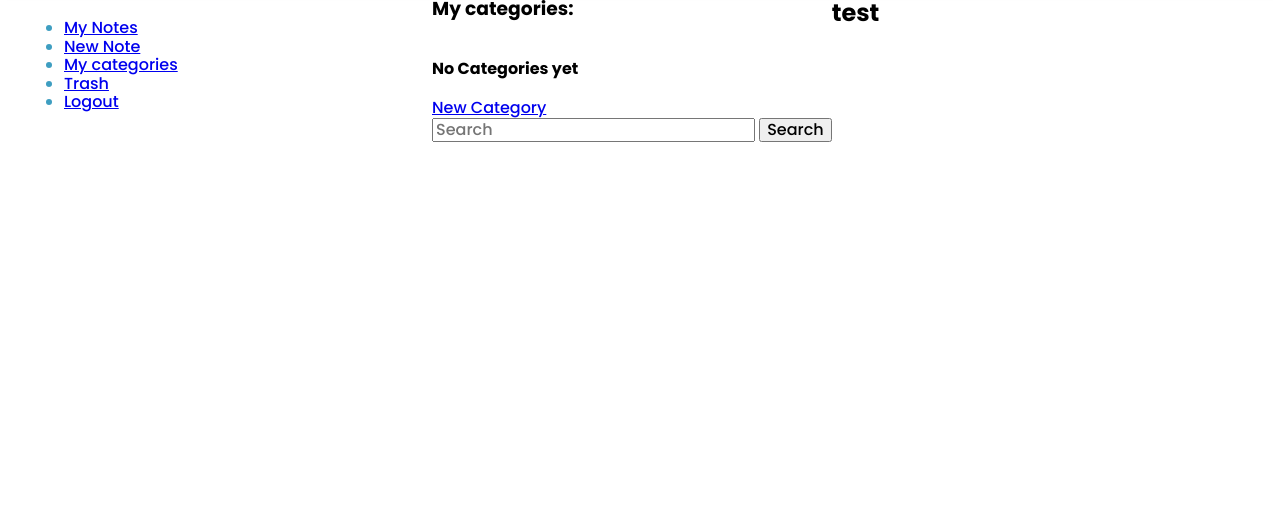
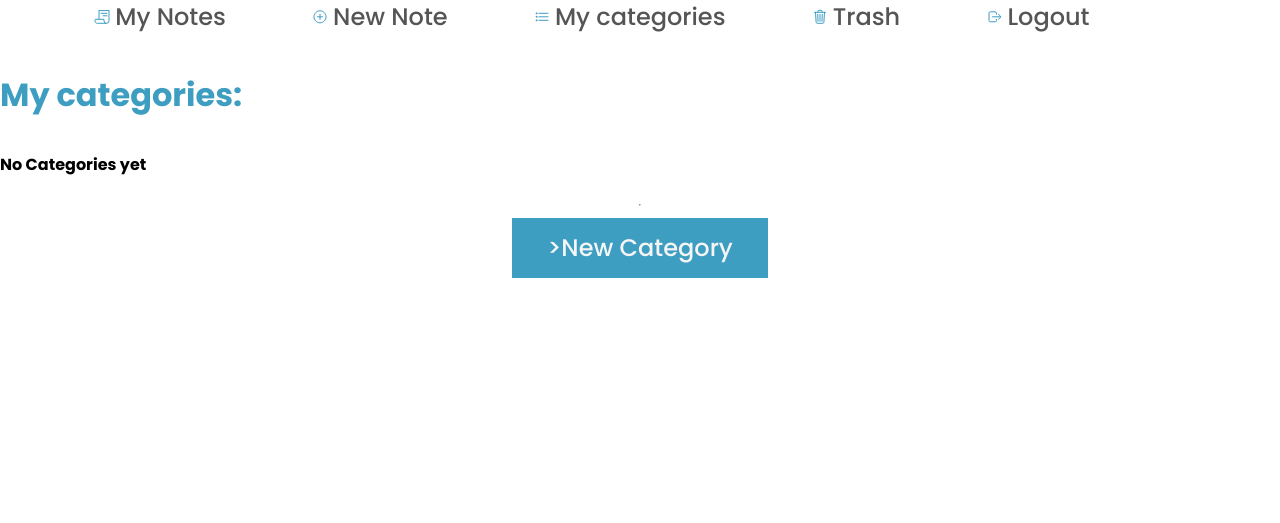
Before and after one commit to AgneNava/my_notes, a Django app: page /notes_mine/mycategories/ in a window 1280 px wide. Shown: the part 169-692 px from the top of the page. Run offline with Django 4.2, Linux system fonts and the light colour scheme; a user stored in the database is signed in; data comes from the database, SQL or seed files in the repository; both versions use the stored data as it was after the commit; some libraries are stand-ins or nearby versions.

Commit message:
Notes screen css

```diff
--- a/notes_mine/static/notes_mine/style.css
+++ b/notes_mine/static/notes_mine/style.css
@@ -42,11 +42,12 @@ header img {
   flex-direction: row;
 }
 
-.main-header-nav-stranger > a, .main-header-nav-user > a {
+.main-header-nav-stranger > a, .main-header-nav-user > a, .listed-ancor-items {
   text-decoration: none;
   font-size: 1.5rem;
   color: #555555;
   padding-left: 1rem;
+
 }
 
 .main-header-nav-stranger, .main-header-nav-user a:last-child {
@@ -60,13 +61,33 @@ header img {
 
 .main-section {
   display: flex;
+  flex-direction: column;
+}
+
+.main-section .sidebar {
+  display: flex;
+  flex-direction: row;
+  justify-content: space-evenly;
+  color: #3e9ec1;
+  padding: 1.5rem;
+  width: 90%;
+}
+
+.main-section .sidebar div {
+  display: flex;
   flex-direction: row;
 }
 
-.main-section .sidebar {
-  color: #3e9ec1;
-  padding: 1.5rem;
-  width: 30%;
+.main-section .sidebar div > ion-icon {
+  height: 100%;
+  padding-right: 0.3rem;
+}
+
+.main-section .sidebar div > a {
+  text-decoration: none;
+  font-size: 1.5rem;
+  color: #555555;
+  padding-right: 1rem;
 }
 
 .main-section .front {
@@ -79,8 +100,7 @@ header img {
   display: flex;
   flex-direction: row;
   align-content: stretch;
-  justify-content: center;
-
+  justify-content: space-around;
   padding: 1rem;
   flex-wrap: wrap;
 
@@ -90,11 +110,12 @@ header img {
   display: flex;
   flex-direction: column;
   width: 25%;
-  padding: 0.5rem;
+  /* padding: 0.5rem; */
   margin: 2rem;
   border: 1px solid #3e9ec1;
-  border-style: groove;
-  border-radius: 0.5rem;
+  color: #555555;
+  /* border-style: groove; */
+  /* border-radius: 0.5rem; */
 }
 
 .note-screen > img {
@@ -105,20 +126,27 @@ header img {
   display: flex;
   flex-direction: row;
   justify-content: center;
-  padding-top: 2.5rem;
+  /* padding-top: 2.5rem; */
 }
 .create-buttons > button {
   background-color: #3e9ec1;
-  border-radius: 0.5rem;
+  /* border-radius: 0.5rem; */
   font-size: 1.5rem;
-
   padding: 1rem;
   width: 20%;
-  margin: 1rem;
+  margin: 0.3rem;
   border: none;
 }
 
 .create-buttons button > a {
   color: whitesmoke;
   text-decoration: none;
+
 }
+
+
+
+.title-style {
+  color: #3e9ec1;
+  padding-left: 3rem;
+}
--- a/notes_mine/templates/base.html
+++ b/notes_mine/templates/base.html
@@ -43,7 +43,7 @@
               <button type="submit">Search</button>
             </form>
             <a href="{% url 'notes_mine:index' %}">Home</a>
-            <a href="{% url 'notes_mine:profile' %}">{{ user.get_username }} profile</a>
+            <a href="{% url 'notes_mine:profile' %}">{{ user.get_username }} <ion-icon name="person"></ion-icon></a>
 
           </div>
 
@@ -68,21 +68,48 @@
 
       <div class="main-section sidebar">
         {% block sidebar %}
+
+        <div>
+          <ion-icon name="receipt-outline"></ion-icon>
+          <a href="{% url 'notes_mine:mynotes' %}">My Notes</a>
+        </div>
+        <div>
+          <ion-icon name="add-circle-outline"></ion-icon>
+          <a href="{% url 'notes_mine:my-new-note' %}">New Note</a>
+        </div>
+        <div>
+          <ion-icon name="list-outline"></ion-icon>
+          <a href="{% url 'notes_mine:mycategories' %}">My categories</a>
+        </div>
+        <div>
+          <ion-icon name="trash-outline"></ion-icon>
+          <a href="#">Trash</a>
+        </div>
+        <div>
+          <ion-icon name="log-out-outline"></ion-icon>
+          <a href="{% url 'logout' %}">Logout</a>
+        </div>
+<!--
         <ul class="">
-          <li><a href="{% url 'notes_mine:index' %}">My Notes</a></li>
+          <li><a href="{% url 'notes_mine:mynotes' %}">My Notes</a></li>
           <li><a href="{% url 'notes_mine:my-new-note' %}">New Note</a></li>
           <li><a href="{% url 'notes_mine:mycategories' %}">My categories</a></li>
           <li><a href="#">Trash</a></li>
           <li><a href="{% url 'logout' %}">Logout</a></li>
-        </ul>
+        </ul> -->
+
+
         {% endblock %}
       </div>
+
+
       <div class="main-section front">
         {% block content %}
         {% endblock %}
       </div>
 
     </div>
-
+    <script type="module" src="https://unpkg.com/ionicons@5.5.2/dist/ionicons/ionicons.esm.js"></script>
+    <script nomodule src="https://unpkg.com/ionicons@5.5.2/dist/ionicons/ionicons.js"></script>
   </body>
 </html>
--- a/notes_mine/templates/notes_mine/user_categories.html
+++ b/notes_mine/templates/notes_mine/user_categories.html
@@ -4,24 +4,26 @@
 
 {% block content %}
 
-
-  <h3>My categories:</h3>
+{% load static %}
+  <h1 style="color: #3e9ec1;">My categories:</h1>
     {% if categories %}
       {% for category in categories %}
-        <li><a href="{% url 'notes_mine:my-category' category.id %}">{{ category.name }}</a></li>
+        <li><a href="{% url 'notes_mine:my-category' category.id %}" class="listed-ancor-items">{{ category.name }}</a></li>
+
       {% endfor %}
     {% else %}
       <h4>No Categories yet</h4>
 
     {% endif %}
+     <hr>
+    {% if user.is_authenticated %}
 
-    {% if user.is_authenticated %}
-    <a href="#">New Category</a>
+    <div class="create-buttons">
+      <button><a href="#" >>New Category</h2></a></button>
+    </div>
 
-    <form action="{% url 'notes_mine:search' %}" method="get">
-      <input type="search" placeholder="Search" aria-label="Search" name="query">
-      <button type="submit">Search</button>
-    </form>
+
+
 
   </div>
 
@@ -37,7 +39,4 @@
 
 
 
-      <h2>test</h2>
-
-
 {% endblock %}
--- a/notes_mine/urls.py
+++ b/notes_mine/urls.py
@@ -3,10 +3,10 @@ from django.urls import path
 from . import views
 
 urlpatterns = [
-    path('', views.UserNotesListView.as_view(), name='index'),
+    path('', views.index, name='index'),
     path('register/', views.register, name='register'),
     path('profile/', views.profile, name='profile'),
-    # path('mynotes/', views.UserNotesListView.as_view(), name='mynotes'),
+    path('mynotes/', views.UserNotesListView.as_view(), name='mynotes'),
     path('mynotes/<int:pk>', views.UserNoteDetailView.as_view(), name='my-note'),
     path('mynotes/new', views.UserNoteCreateView.as_view(), name='my-new-note'),
     path('mynotes/<int:pk>/update', views.NoteUpdateView.as_view(), name='my-note-update'),
--- a/notes_mine/views.py
+++ b/notes_mine/views.py
@@ -20,9 +20,9 @@ from .forms import RegistrationForm, UserUpdateForm, ProfileUpdateForm, UserNote
 
 # Create your views here.
 
-# def index(request):
-#     notes = Note.objects.all()
-#     return render(request, 'notes_mine/index.html', context={'notes': notes})
+def index(request):
+    notes = Note.objects.all()
+    return render(request, 'notes_mine/index.html', context={'notes': notes})
 
 
 
@@ -68,7 +68,7 @@ def search(request):
 class UserNotesListView(LoginRequiredMixin,generic.ListView):
     model = Note
     context_object_name = 'note_list'
-    template_name ='notes_mine/index.html'
+    template_name ='notes_mine/user_notes.html'
 
     def get_queryset(self):
         return Note.objects.filter(user=self.request.user)
```
Also changed, not shown: notes_mine/templates/notes_mine/user_note.html (+10 -10 lines), notes_mine/templates/notes_mine/user_notes.html (+19 -36 lines), db.sqlite3, notes_mine/templates/notes_mine/test.html (deleted).
